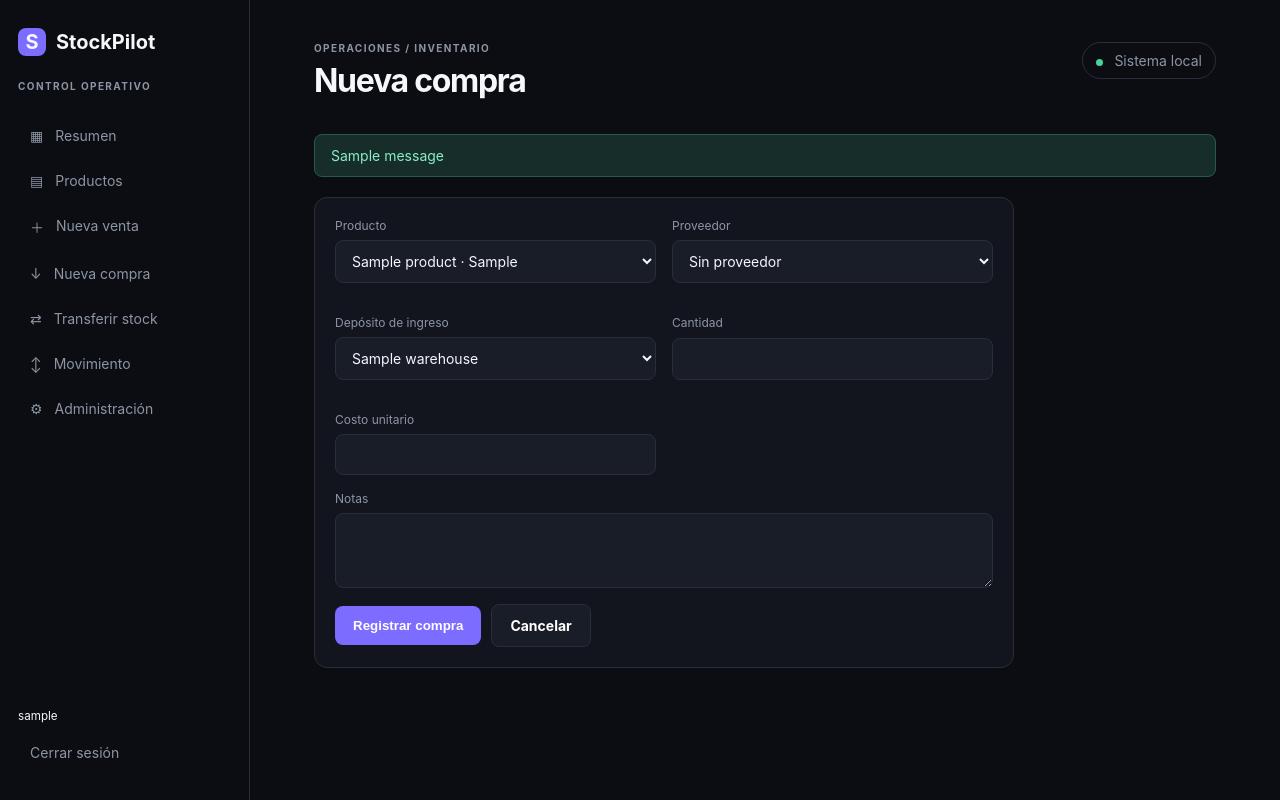
After one commit to Santiago-user12/Aplicaci-n-web-de-stock, a Django app: page /compras/nueva/ in a window 1280 px wide. The commit adds this page. Run offline with Django 5.2, Linux system fonts and the light colour scheme; a user stored in the database is signed in; tables that the repository leaves empty hold one stand-in row (values such as "Sample post"); one stand-in notice (Sample message) is shown.

Commit message:
feat: add purchases and warehouse transfers

```diff
--- a/inventory/admin.py
+++ b/inventory/admin.py
@@ -1,5 +1,5 @@
 from django.contrib import admin
-from .models import BusinessSettings, Warehouse, Category, Product, Stock, StockMovement, Recipe, RecipeItem, Customer, Sale, SaleItem
+from .models import BusinessSettings, Warehouse, Category, Product, Stock, StockMovement, Recipe, RecipeItem, Customer, Sale, SaleItem, Supplier, Purchase, PurchaseItem
 
 @admin.register(Product)
 class ProductAdmin(admin.ModelAdmin):
@@ -25,4 +25,4 @@ class SaleAdmin(admin.ModelAdmin):
     list_filter = ('status', 'warehouse')
     date_hierarchy = 'created_at'
 
-admin.site.register([BusinessSettings, Warehouse, Category, Recipe, RecipeItem, Customer, SaleItem])
+admin.site.register([BusinessSettings, Warehouse, Category, Recipe, RecipeItem, Customer, SaleItem, Supplier, Purchase, PurchaseItem])
--- a/inventory/models.py
+++ b/inventory/models.py
@@ -127,3 +127,36 @@ class SaleItem(models.Model):
     @property
     def subtotal(self):
         return self.quantity * self.unit_price
+
+class Supplier(models.Model):
+    name = models.CharField(max_length=160)
+    tax_id = models.CharField(max_length=30, blank=True)
+    phone = models.CharField(max_length=40, blank=True)
+    email = models.EmailField(blank=True)
+    notes = models.TextField(blank=True)
+
+    def __str__(self):
+        return self.name
+
+class Purchase(models.Model):
+    STATUS = [('received', 'Recibida'), ('pending', 'Pendiente'), ('cancelled', 'Anulada')]
+    supplier = models.ForeignKey(Supplier, on_delete=models.SET_NULL, null=True, blank=True)
+    warehouse = models.ForeignKey(Warehouse, on_delete=models.PROTECT)
+    status = models.CharField(max_length=20, choices=STATUS, default='received')
+    notes = models.TextField(blank=True)
+    created_by = models.ForeignKey(settings.AUTH_USER_MODEL, on_delete=models.SET_NULL, null=True, blank=True)
+    created_at = models.DateTimeField(auto_now_add=True)
+
+    @property
+    def total(self):
+        return sum((line.subtotal for line in self.items.all()), Decimal('0'))
+
+class PurchaseItem(models.Model):
+    purchase = models.ForeignKey(Purchase, on_delete=models.CASCADE, related_name='items')
+    product = models.ForeignKey(Product, on_delete=models.PROTECT)
+    quantity = models.DecimalField(max_digits=14, decimal_places=3, validators=[MinValueValidator(Decimal('0.001'))])
+    unit_cost = models.DecimalField(max_digits=14, decimal_places=2)
+
+    @property
+    def subtotal(self):
+        return self.quantity * self.unit_cost
--- a/inventory/services.py
+++ b/inventory/services.py
@@ -1,6 +1,6 @@
 from decimal import Decimal
 from django.db import transaction
-from .models import Sale, SaleItem, Stock, StockMovement
+from .models import Purchase, PurchaseItem, Sale, SaleItem, Stock, StockMovement
 
 INBOUND = {'purchase', 'adjustment_in', 'production'}
 
@@ -42,3 +42,19 @@ def create_sale(*, warehouse, lines, customer=None, user=None, consume_recipe=Fa
 
 def recipe_cost(recipe):
     return sum((item.cost for item in recipe.items.select_related('ingredient')), Decimal('0')) / (recipe.yield_quantity or Decimal('1'))
+
+@transaction.atomic
+def create_purchase(*, supplier, warehouse, lines, user=None, notes=''):
+    purchase = Purchase.objects.create(supplier=supplier, warehouse=warehouse, created_by=user, notes=notes)
+    for product, quantity, unit_cost in lines:
+        quantity, unit_cost = Decimal(str(quantity)), Decimal(str(unit_cost))
+        register_movement(product=product, warehouse=warehouse, movement_type='purchase', quantity=quantity, unit_cost=unit_cost, user=user, reference=f'PURCHASE-{purchase.pk}')
+        PurchaseItem.objects.create(purchase=purchase, product=product, quantity=quantity, unit_cost=unit_cost)
+    return purchase
+
+@transaction.atomic
+def transfer_stock(*, product, source, target, quantity, user=None, notes=''):
+    quantity = Decimal(str(quantity))
+    reference = f'TRANSFER-{product.sku}-{source.code}-{target.code}'
+    register_movement(product=product, warehouse=source, movement_type='transfer', quantity=quantity, unit_cost=product.cost, user=user, reference=reference, notes=notes)
+    register_movement(product=product, warehouse=target, movement_type='adjustment_in', quantity=quantity, unit_cost=product.cost, user=user, reference=reference, notes=notes)
--- a/inventory/urls.py
+++ b/inventory/urls.py
@@ -8,4 +8,6 @@ urlpatterns = [
     path('movimientos/nuevo/', views.movement_create, name='movement_create'),
     path('ventas/nueva/', views.sale_create, name='sale_create'),
     path('ventas/<int:sale_id>/comanda/', views.sale_receipt, name='sale_receipt'),
+    path('compras/nueva/', views.purchase_create, name='purchase_create'),
+    path('transferencias/nueva/', views.transfer_create, name='transfer_create'),
 ]
--- a/inventory/views.py
+++ b/inventory/views.py
@@ -3,8 +3,8 @@ from django.contrib import messages
 from django.contrib.auth.decorators import login_required
 from django.db.models import F, Sum, DecimalField, ExpressionWrapper
 from django.shortcuts import get_object_or_404, redirect, render
-from .models import Category, Customer, Product, Sale, Stock, StockMovement, Warehouse
-from .services import create_sale, register_movement
+from .models import Category, Customer, Product, Purchase, Sale, Stock, StockMovement, Supplier, Warehouse
+from .services import create_purchase, create_sale, register_movement, transfer_stock
 
 @login_required
 def dashboard(request):
@@ -67,3 +67,38 @@ def sale_create(request):
 def sale_receipt(request, sale_id):
     sale = get_object_or_404(Sale.objects.select_related('warehouse', 'customer').prefetch_related('items__product'), pk=sale_id)
     return render(request, 'inventory/sale_receipt.html', {'sale': sale})
+
+@login_required
+def purchase_create(request):
+    products = Product.objects.filter(active=True).order_by('name')
+    warehouses = Warehouse.objects.filter(active=True).order_by('name')
+    suppliers = Supplier.objects.order_by('name')
+    if request.method == 'POST':
+        try:
+            product = get_object_or_404(Product, pk=request.POST['product'])
+            warehouse = get_object_or_404(Warehouse, pk=request.POST['warehouse'])
+            supplier = Supplier.objects.filter(pk=request.POST.get('supplier')).first() if request.POST.get('supplier') else None
+            purchase = create_purchase(supplier=supplier, warehouse=warehouse, user=request.user, lines=[(product, request.POST['quantity'], request.POST['unit_cost'])], notes=request.POST.get('notes', ''))
+            messages.success(request, f'Compra #{purchase.pk} registrada. Stock actualizado.')
+            return redirect('dashboard')
+        except (ValueError, KeyError) as error:
+            messages.error(request, str(error))
+    return render(request, 'inventory/purchase_form.html', {'products': products, 'warehouses': warehouses, 'suppliers': suppliers})
+
+@login_required
+def transfer_create(request):
+    products = Product.objects.filter(active=True).order_by('name')
+    warehouses = Warehouse.objects.filter(active=True).order_by('name')
+    if request.method == 'POST':
+        try:
+            product = get_object_or_404(Product, pk=request.POST['product'])
+            source = get_object_or_404(Warehouse, pk=request.POST['source'])
+            target = get_object_or_404(Warehouse, pk=request.POST['target'])
+            if source == target:
+                raise ValueError('El depósito de origen y destino deben ser diferentes.')
+            transfer_stock(product=product, source=source, target=target, quantity=request.POST['quantity'], user=request.user, notes=request.POST.get('notes', ''))
+            messages.success(request, 'Transferencia registrada correctamente.')
+            return redirect('dashboard')
+        except (ValueError, KeyError) as error:
+            messages.error(request, str(error))
+    return render(request, 'inventory/transfer_form.html', {'products': products, 'warehouses': warehouses})
--- a/templates/base.html
+++ b/templates/base.html
@@ -1,3 +1,3 @@
 {% load static %}<!doctype html>
 <html lang="es"><head><meta charset="utf-8"><meta name="viewport" content="width=device-width,initial-scale=1"><title>{% block title %}StockPilot{% endblock %}</title><link rel="stylesheet" href="{% static 'css/app.css' %}"></head>
-<body><aside class="sidebar"><div class="brand"><span class="brand-mark">S</span><span>StockPilot</span></div><p class="eyebrow">CONTROL OPERATIVO</p><nav><a href="{% url 'dashboard' %}">▦ <span>Resumen</span></a><a href="{% url 'products' %}">▤ <span>Productos</span></a><a href="{% url 'sale_create' %}">＋ <span>Nueva venta</span></a><a href="{% url 'movement_create' %}">⇄ <span>Movimiento</span></a><a href="/admin/">⚙ <span>Administración</span></a></nav><div class="sidebar-bottom"><small>{{ request.user.username }}</small><a href="{% url 'logout' %}">Cerrar sesión</a></div></aside><main class="main"><header><div><p class="eyebrow">OPERACIONES / INVENTARIO</p><h1>{% block heading %}Resumen general{% endblock %}</h1></div><div class="header-user"><span class="status-dot"></span> Sistema local</div></header>{% if messages %}{% for message in messages %}<div class="notice">{{ message }}</div>{% endfor %}{% endif %}{% block content %}{% endblock %}</main></body></html>
+<body><aside class="sidebar"><div class="brand"><span class="brand-mark">S</span><span>StockPilot</span></div><p class="eyebrow">CONTROL OPERATIVO</p><nav><a href="{% url 'dashboard' %}">▦ <span>Resumen</span></a><a href="{% url 'products' %}">▤ <span>Productos</span></a><a href="{% url 'sale_create' %}">＋ <span>Nueva venta</span></a><a href="{% url 'purchase_create' %}">↓ <span>Nueva compra</span></a><a href="{% url 'transfer_create' %}">⇄ <span>Transferir stock</span></a><a href="{% url 'movement_create' %}">↕ <span>Movimiento</span></a><a href="/admin/">⚙ <span>Administración</span></a></nav><div class="sidebar-bottom"><small>{{ request.user.username }}</small><a href="{% url 'logout' %}">Cerrar sesión</a></div></aside><main class="main"><header><div><p class="eyebrow">OPERACIONES / INVENTARIO</p><h1>{% block heading %}Resumen general{% endblock %}</h1></div><div class="header-user"><span class="status-dot"></span> Sistema local</div></header>{% if messages %}{% for message in messages %}<div class="notice">{{ message }}</div>{% endfor %}{% endif %}{% block content %}{% endblock %}</main></body></html>
--- /dev/null
+++ b/templates/inventory/purchase_form.html
@@ -0,0 +1 @@
+{% extends 'base.html' %}{% block title %}Nueva compra · StockPilot{% endblock %}{% block heading %}Nueva compra{% endblock %}{% block content %}<form method="post" class="panel form">{% csrf_token %}<div class="form-grid"><div class="field"><label>Producto</label><select name="product" required>{% for product in products %}<option value="{{ product.id }}">{{ product.name }} · {{ product.sku }}</option>{% endfor %}</select></div><div class="field"><label>Proveedor</label><select name="supplier"><option value="">Sin proveedor</option>{% for supplier in suppliers %}<option value="{{ supplier.id }}">{{ supplier.name }}</option>{% endfor %}</select></div><div class="field"><label>Depósito de ingreso</label><select name="warehouse" required>{% for warehouse in warehouses %}<option value="{{ warehouse.id }}">{{ warehouse.name }}</option>{% endfor %}</select></div><div class="field"><label>Cantidad</label><input name="quantity" type="number" step="0.001" min="0.001" required></div><div class="field"><label>Costo unitario</label><input name="unit_cost" type="number" step="0.01" min="0" required></div></div><div class="field"><label>Notas</label><textarea name="notes" rows="3"></textarea></div><div class="actions"><button class="button">Registrar compra</button><a class="button secondary" href="{% url 'dashboard' %}">Cancelar</a></div></form>{% endblock %}
--- /dev/null
+++ b/templates/inventory/transfer_form.html
@@ -0,0 +1 @@
+{% extends 'base.html' %}{% block title %}Transferir stock · StockPilot{% endblock %}{% block heading %}Transferir stock{% endblock %}{% block content %}<form method="post" class="panel form">{% csrf_token %}<div class="field"><label>Producto</label><select name="product" required>{% for product in products %}<option value="{{ product.id }}">{{ product.name }} · {{ product.sku }}</option>{% endfor %}</select></div><div class="form-grid"><div class="field"><label>Depósito origen</label><select name="source" required>{% for warehouse in warehouses %}<option value="{{ warehouse.id }}">{{ warehouse.name }}</option>{% endfor %}</select></div><div class="field"><label>Depósito destino</label><select name="target" required>{% for warehouse in warehouses %}<option value="{{ warehouse.id }}">{{ warehouse.name }}</option>{% endfor %}</select></div><div class="field"><label>Cantidad</label><input name="quantity" type="number" step="0.001" min="0.001" required></div></div><div class="field"><label>Notas</label><textarea name="notes" rows="3"></textarea></div><div class="actions"><button class="button">Confirmar transferencia</button><a class="button secondary" href="{% url 'dashboard' %}">Cancelar</a></div></form>{% endblock %}
```
Also changed, not shown: tests/test_inventory.py (+34 -2 lines), README.md, inventory/migrations/0003_supplier_purchase_purchaseitem.py (added).
